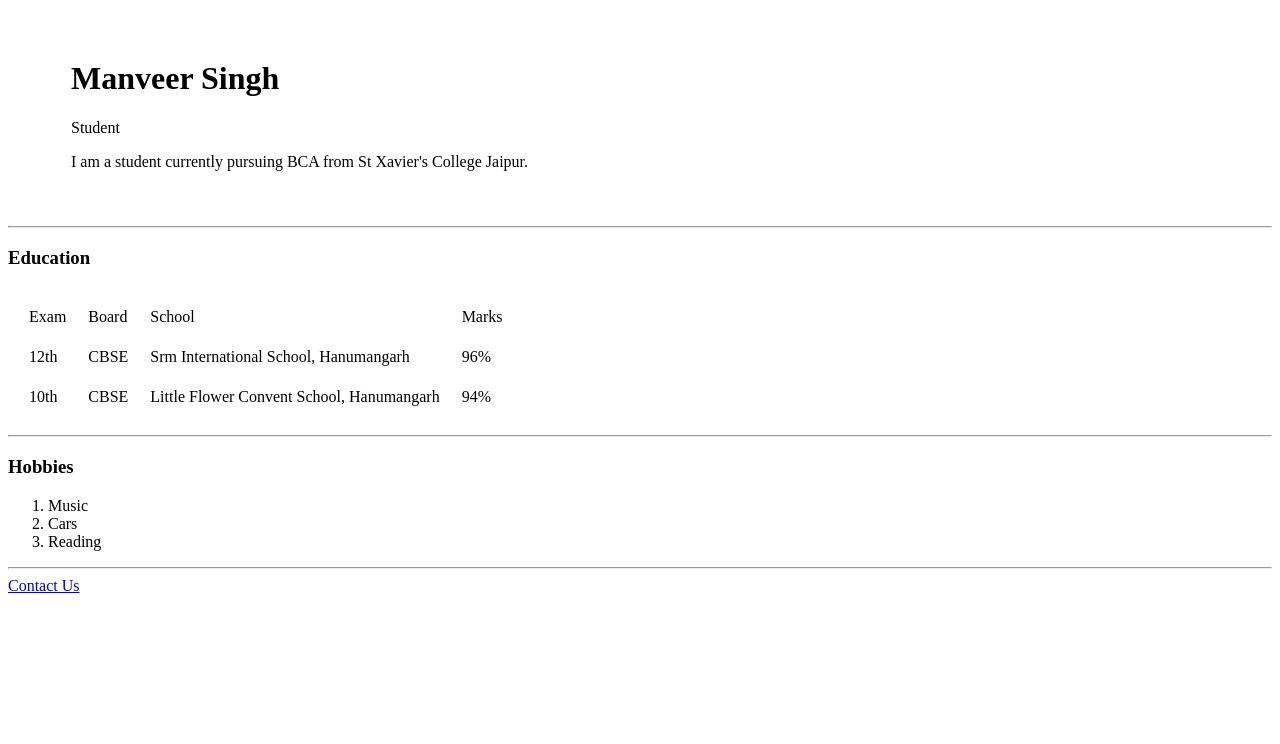
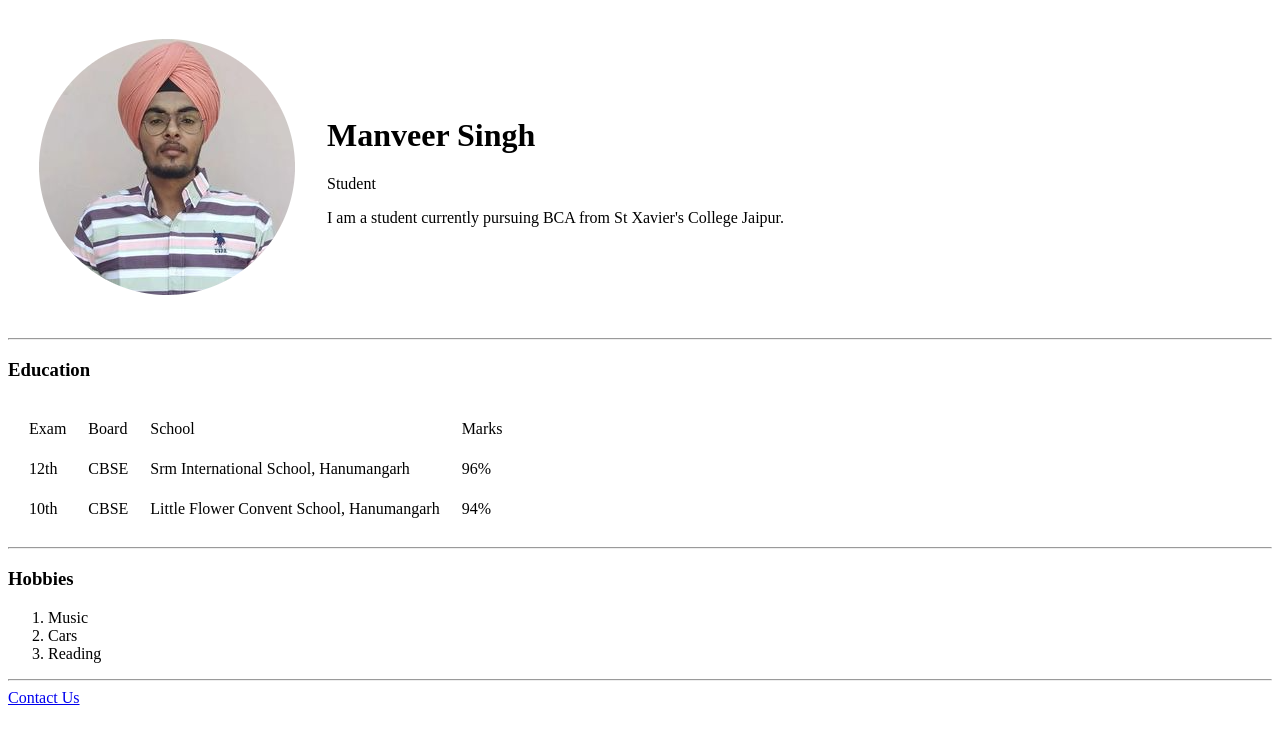
Before and after one commit to manveer571/cvproject, a plain HTML site: page index.html in a window 1280 px wide. Drawn offline with Linux system fonts and the light colour scheme.

Commit message:
image link changed

```diff
--- a/index.html
+++ b/index.html
@@ -11,7 +11,7 @@
 <body>
     <table cellspacing="30">
         <tr>
-            <td><img src="images/profile-modified.png" alt=""></td>
+            <td><img src="profile-modified.png" alt=""></td>
             <td>
                 <h1>Manveer Singh</h1>
                 <p>Student</p>
```
